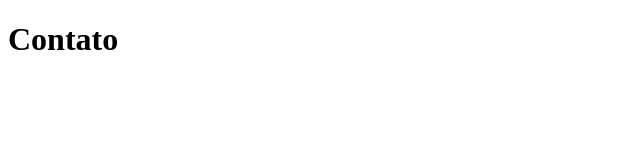
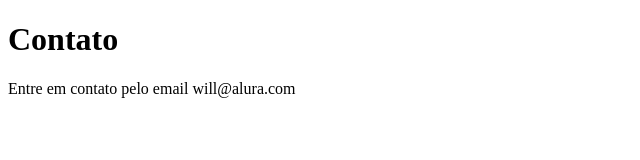
Before and after one commit to willbertini/sistema-de-cadastro, a plain HTML site: page contato.html in a window 1280 px wide. Shown: the whole page, without its empty margins (0-640 px from the left). Drawn offline with Linux system fonts and the light colour scheme.

Commit message:
adicionando o e-mail de contato

```diff
--- a/contato.html
+++ b/contato.html
@@ -7,5 +7,6 @@
 </head>
 <body>
     <h1>Contato</h1>
+    <p>Entre em contato pelo email will@alura.com</p>
 </body>
 </html>
```
